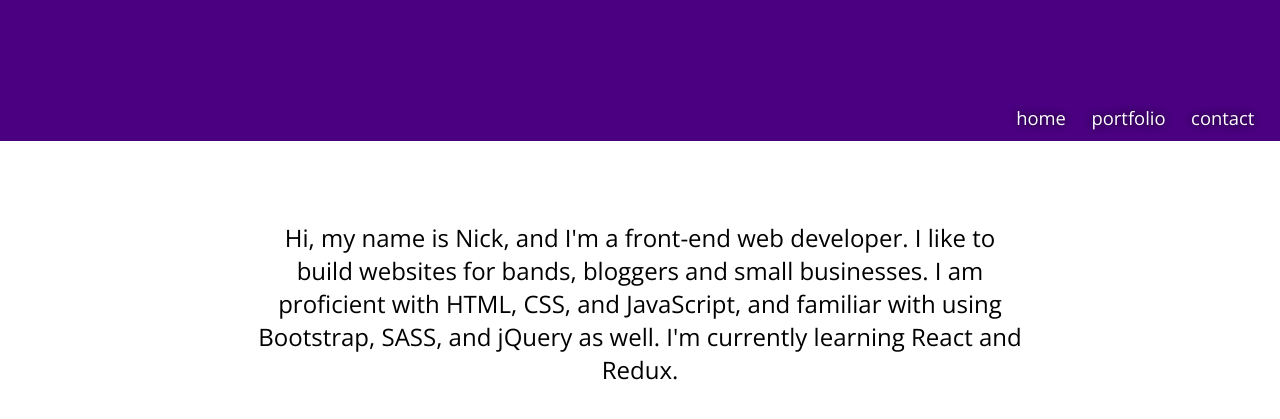
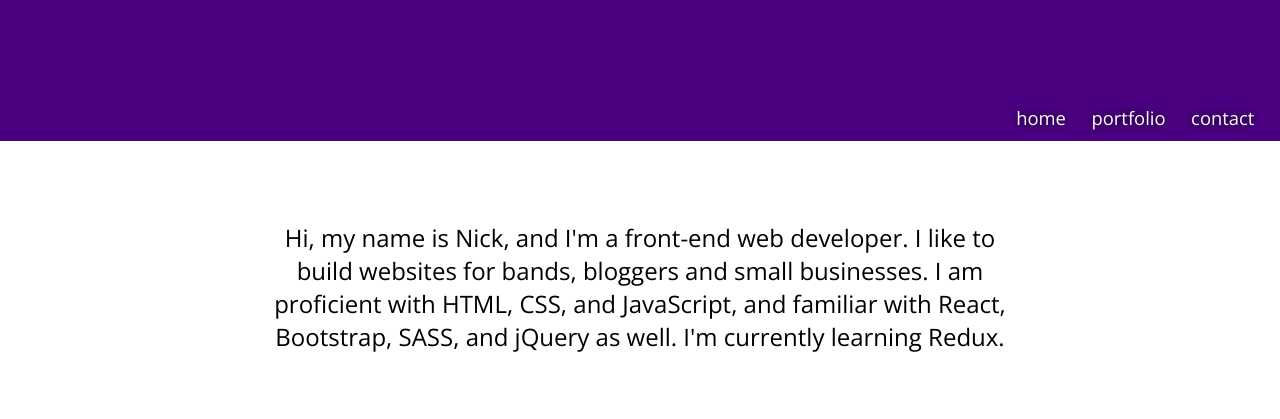
Before and after one commit to NicholasCheek/nicholas-cheek.com, a plain HTML site: page index.html in a window 1280 px wide. Shown: the part 259-678 px from the top of the page. Drawn offline with nearby package versions, Linux system fonts and the light colour scheme.

Commit message:
Update index.html
Updating <p> to include react familiarity.

```diff
--- a/index.html
+++ b/index.html
@@ -26,8 +26,8 @@
     </nav>
     <section id="home">
         <p>Hi, my name is Nick, and I'm a front-end web developer. I like to build websites for bands, bloggers and
-            small businesses. I am proficient with HTML, CSS, and JavaScript, and familiar with using Bootstrap, SASS,
-            and jQuery as well. I'm currently learning React and Redux.
+            small businesses. I am proficient with HTML, CSS, and JavaScript, and familiar with React, Bootstrap, SASS,
+            and jQuery as well. I'm currently learning Redux.
         </p>
     </section>
 </body>
```
